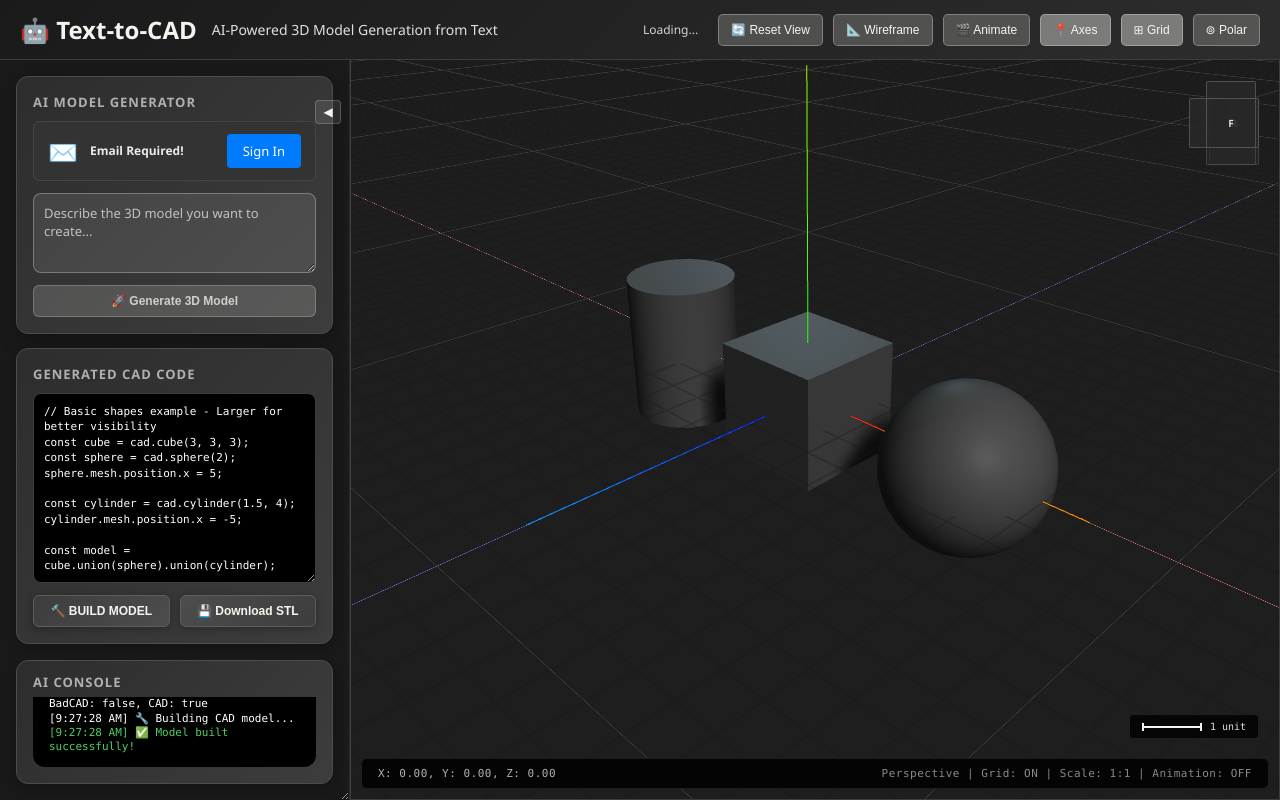
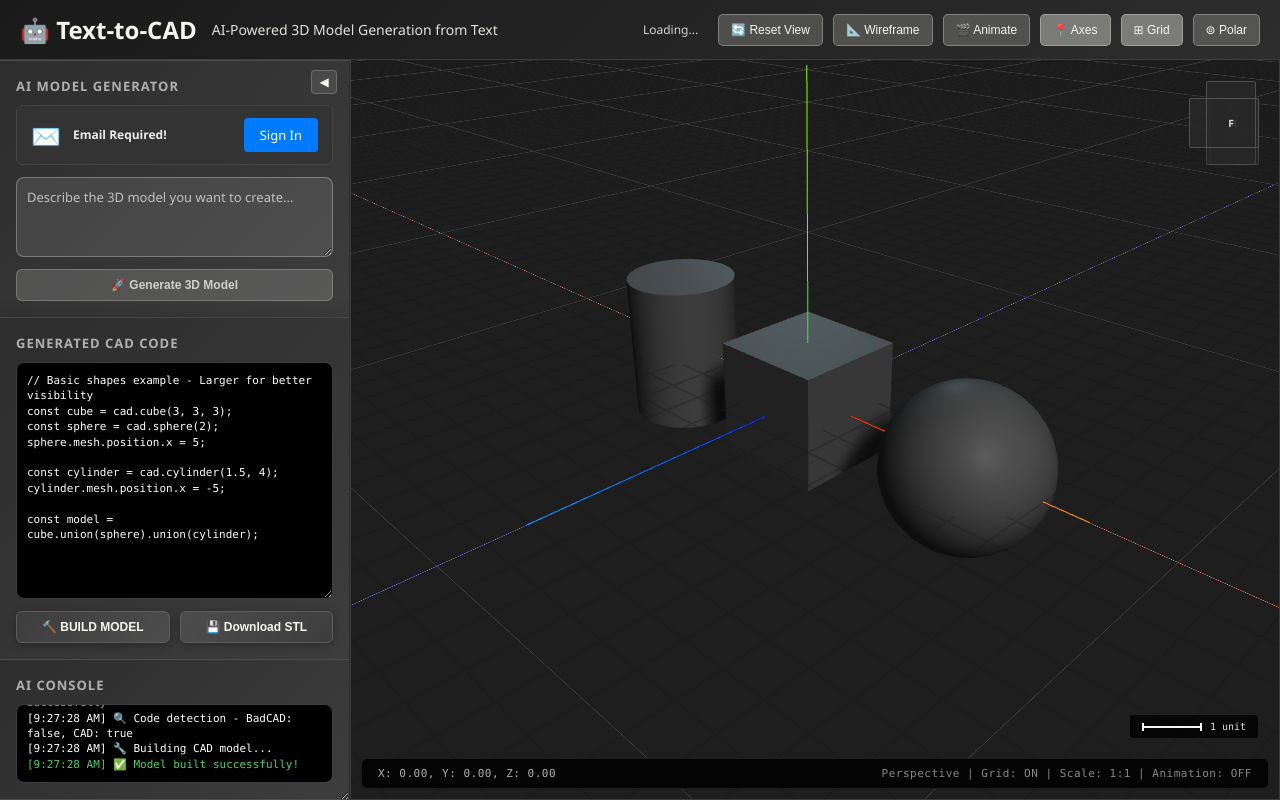
Before and after one commit to salonibalkondekar/text-to-cad, a website: page frontend/index.html in a window 1280 px wide. Drawn offline with nearby package versions, Linux system fonts and the light colour scheme; animation ran at ten frames a second.

Commit message:
Update console and sidebar styles for improved UI consistency

```diff
--- a/frontend/components/console.js
+++ b/frontend/components/console.js
@@ -9,7 +9,7 @@ class ConsoleComponent {
         const consoleHTML = `
             <div class="console-section">
                 <div class="console-resize-handle" id="consoleResizeHandle"></div>
-                <div class="console-header">AI Console</div>
+                <div class="section-title">AI Console</div>
                 <div class="console-output" id="consoleOutput">AI CAD system ready. Describe your 3D model to get started...</div>
             </div>
         `;
--- a/frontend/styles/console.css
+++ b/frontend/styles/console.css
@@ -13,7 +13,10 @@
 .console-section {
     background: linear-gradient(135deg, #2d2d2d, #3d3d3d);
     border: 1px solid #4d4d4d;
-    border-radius: 12px;
+    border-radius: 0;
+    border-left: none;
+    border-right: none;
+    border-top: none;
     min-height: 100px;
     display: flex;
     flex-direction: column;
@@ -21,7 +24,8 @@
     position: relative;
     height: 100%;
     box-shadow: 0 4px 20px rgba(0, 0, 0, 0.3);
-    margin: 0 16px 16px 16px;
+    overflow: hidden;
+    padding: 16px;
 }
 
 /* Console Resize Handle */
@@ -40,37 +44,26 @@
     background: rgba(160, 160, 160, 0.5);
 }
 
-.console-header {
-    background: transparent;
-    padding: 12px 16px 0 16px;
-    font-size: 13px;
-    color: #b0b0b0;
-    border-bottom: none;
-    flex-shrink: 0;
-    font-weight: 600;
-    text-transform: uppercase;
-    letter-spacing: 1px;
-    margin-bottom: 6px;
-}
 
 .console-output {
     flex: 1;
-    padding: 0 16px 12px 16px;
+    padding: 10px;
+    padding-right: 12px;
     font-family: 'Monaco', 'Menlo', 'Ubuntu Mono', monospace;
     font-size: 11px;
     overflow-y: auto;
     overflow-x: hidden;
     color: #ffffff;
     background: #000000;
-    border-radius: 0 0 12px 12px;
+    border: 1px solid #3d3d3d;
+    border-radius: 8px;
     min-height: 60px;
-    line-height: 1.3;
-    margin: 0 16px 16px 16px;
+    line-height: 1.4;
 }
 
-/* Console scrollbar styling - auto-hide when not in use */
+/* Console scrollbar styling - auto-hide when not needed */
 .console-output::-webkit-scrollbar {
-    width: 6px;
+    width: 8px;
 }
 
 .console-output::-webkit-scrollbar-track {
@@ -78,17 +71,17 @@
 }
 
 .console-output::-webkit-scrollbar-thumb {
-    background: rgba(245, 245, 240, 0.2);
-    border-radius: 3px;
+    background: rgba(245, 245, 240, 0.3);
+    border-radius: 4px;
 }
 
 .console-output::-webkit-scrollbar-thumb:hover {
-    background: rgba(245, 245, 240, 0.4);
+    background: rgba(245, 245, 240, 0.5);
 }
 
 .console-output:hover::-webkit-scrollbar-track {
-    background: rgba(245, 245, 240, 0.05);
-    border-radius: 3px;
+    background: rgba(245, 245, 240, 0.1);
+    border-radius: 4px;
 }
 
 .console-error {
--- a/frontend/styles/sidebar.css
+++ b/frontend/styles/sidebar.css
@@ -25,8 +25,8 @@
 /* Sidebar Toggle Button */
 .sidebar-toggle {
     position: absolute;
-    top: 100px;
-    right: 8px;
+    top: 70px;
+    right: 12px;
     width: 24px;
     height: 24px;
     background: rgba(245, 245, 240, 0.1);
@@ -72,13 +72,13 @@
 
 .sidebar-content {
     flex: 1;
-    padding: 16px;
+    padding: 0;
     overflow-y: auto;
     overflow-x: hidden;
     min-height: 200px;
     display: flex;
     flex-direction: column;
-    gap: 14px;
+    gap: 0;
 }
 
 /* Custom scrollbar styling */
@@ -113,13 +113,15 @@
 /* AI Prompt Section */
 .ai-prompt-section {
     background: linear-gradient(135deg, #2d2d2d, #3d3d3d);
-    border-radius: 12px;
+    border-radius: 0;
     padding: 16px;
     flex: 0 0 auto;
     display: flex;
     flex-direction: column;
     box-shadow: 0 4px 20px rgba(0, 0, 0, 0.3);
     border: 1px solid #4d4d4d;
+    border-left: none;
+    border-right: none;
 }
 
 .prompt-input {
@@ -191,13 +193,16 @@
 /* Code Section */
 .code-section {
     background: linear-gradient(135deg, #2d2d2d, #3d3d3d);
-    border-radius: 12px;
+    border-radius: 0;
     padding: 16px;
     flex: 1;
     display: flex;
     flex-direction: column;
     box-shadow: 0 4px 20px rgba(0, 0, 0, 0.3);
     border: 1px solid #4d4d4d;
+    border-left: none;
+    border-right: none;
+    border-top: none;
 }
 
 /* Mode Indicator */
```
